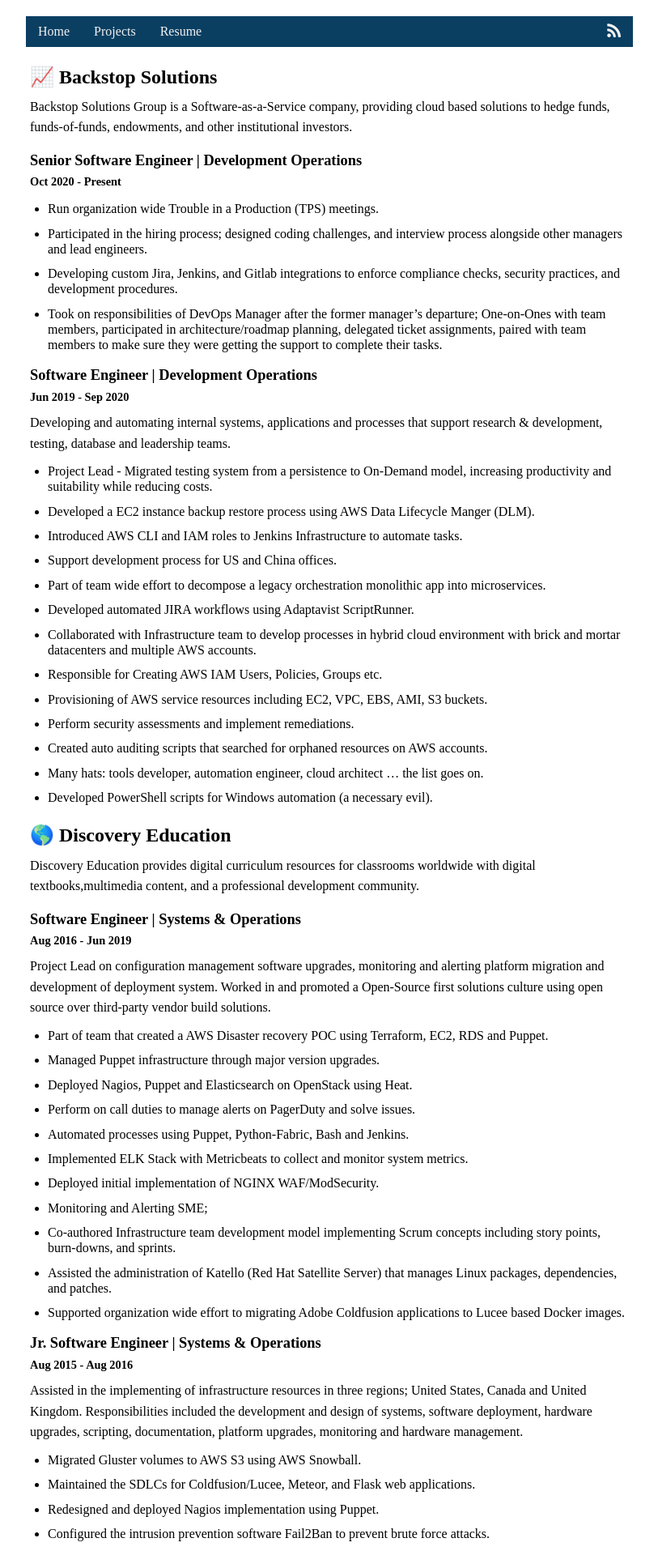
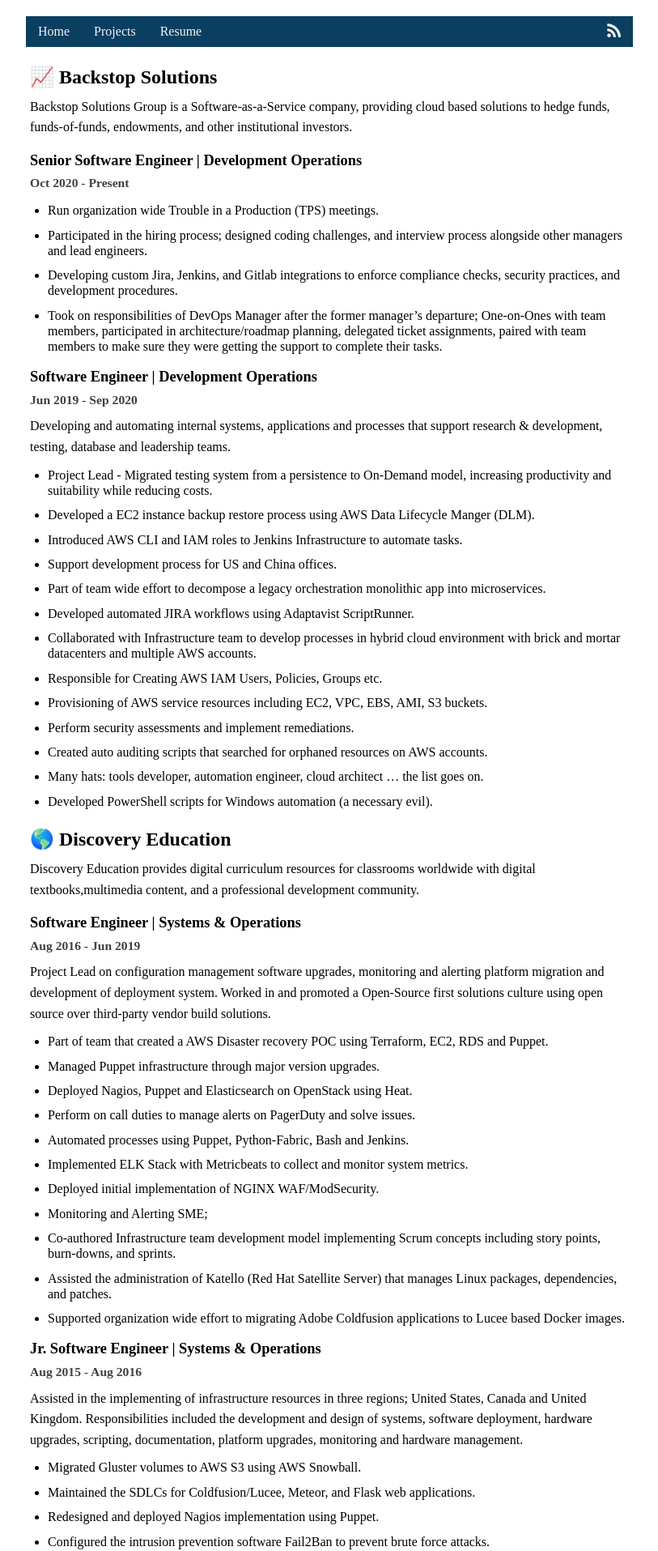
Before and after one commit to nickstanley574/nickstanley574.github.io, a Jekyll site: the page built from resume.md, in a window 1280 px wide. Shown: the top 1915 px of the page at 81% size, without its empty margins (233-1046 px from the left). Built offline with Jekyll 4.4.1, drawn with Linux system fonts in a browser that asks for light colours.

Commit message:
date gray and slightly larger

```diff
--- a/_sass/resume.scss
+++ b/_sass/resume.scss
@@ -30,7 +30,8 @@
 }
 
 .resume h4 {
-    font-size: 0.9em;
+    font-size: 0.977em;
     margin-block-start: 0em;
     margin-block-end: 0.5em;
+    color: #404040;
 }
```
